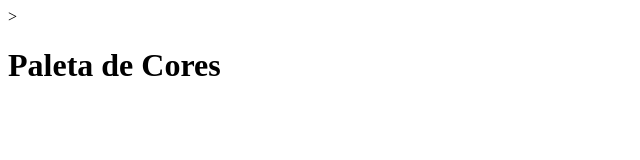
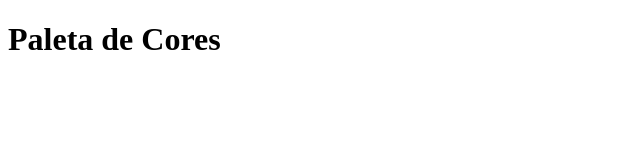
Before and after one commit to AlessandroFMello/Project-Pixels-Art, a website: page index.html in a window 1280 px wide. Shown: the whole page, without its empty margins (0-640 px from the left). Drawn offline with Linux system fonts and the light colour scheme.

Commit message:
refatora o desafio 1

```diff
--- a/inner.html
+++ b/index.html
@@ -6,7 +6,6 @@
   <title>Project Pixels Art</title>
 </head>
 <body>
-  <header></header>>
   <script src="./scripts/script.js"></script>
 </body>
 </html>
--- a/scripts/script.js
+++ b/scripts/script.js
@@ -1,9 +1,11 @@
 window.onload = function createPixelArt() {
-  const div = document.createElement('div');
-  const h1 = document.createElement('h1');
-  div.id = 'div';
-  h1.id = 'title';
-  h1.innerHTML = 'Paleta de Cores';
-  document.body.appendChild(div);
-  div.appendChild(h1);
+  function createH1() {
+    const h1 = document.createElement('h1');
+    const text = document.createTextNode('Paleta de Cores');
+    h1.id = 'title';
+    h1.appendChild(text);
+    document.body.appendChild(h1);
+  }
+
+  createH1();
 };
```
Also changed, not shown: cypress/reports/mochawesome.json, cypress/screenshots/project.spec.js/1 - Adicione à página o título Paleta de Cores -- Verifica se contém um elemento `h1` com o id `title` com o título correto -- before each hook (failed).png (deleted), cypress/screenshots/project.spec.js/10 - Faça o quadro de pixels ter seu tamanho definido pelo usuário -- Verifica se existe um input com o id `board-size` -- before each hook (failed).png (deleted), cypress/screenshots/project.spec.js/11 - Limite o tamanho mínimo e máximo do board -- Verifica se a altura máxima do board é 50 -- before each hook (failed).png (deleted), cypress/screenshots/project.spec.js/2 - Adicione à página uma paleta de quatro cores distintas -- A paleta de cores deve ser um elemento com `id` denominado `color-palette` (failed).png (added), cypress/screenshots/project.spec.js/2 - Adicione à página uma paleta de quatro cores distintas -- A paleta de cores deve ser um elemento com `id` denominado `color-palette` -- before each hook (failed).png (deleted), cypress/screenshots/project.spec.js/3 - Adicione a cor preta como a primeira cor da paleta de cores -- Verifica se a primeira cor da paleta é preta -- before each hook (failed).png (deleted), cypress/screenshots/project.spec.js/4 - Adicione à página um quadro de pixels, com 25 pixels -- Verifica se o quadro de pixels possui o `id` denominado `pixel-board` -- before each hook (failed).png (deleted), cypress/screenshots/project.spec.js/9 - Crie um botão que, ao ser clicado, limpa o quadro preenchendo a cor de todos seus pixels com branco -- Verifica se o botão tem o `id` denominado `clear-board` -- before each hook (failed).png (deleted), 5 other files.
